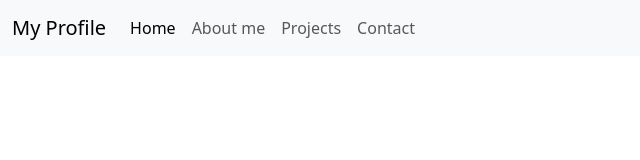
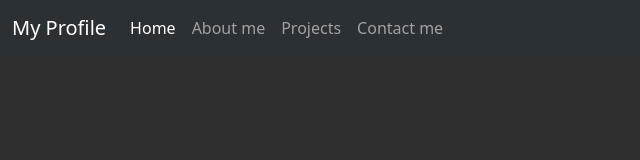
Before and after one commit to arunatoneway/Myprofileassign6, a plain HTML site: page homepage.html in a window 1280 px wide. Shown: the whole page, without its empty margins (0-640 px from the left). Drawn offline with nearby package versions, Linux system fonts and the light colour scheme.

Commit message:
changed navbar and background color and text color

```diff
--- a/homecss.css
+++ b/homecss.css
@@ -0,0 +1,5 @@
+body {
+            background-color: #2f2f30;
+            color: bisque;
+
+        }
--- a/homepage.html
+++ b/homepage.html
@@ -13,27 +13,29 @@
 
 <body>
 
-    <header>
-        <nav class="navbar navbar-expand-lg bg-body-tertiary">
-            <div class="container-fluid d-flex justify-content-between">
+    <header class=" sticky-top">
+        <nav class="navbar navbar-expand-lg bg-body-tertiary navbar bg-dark  "
+            data-bs-theme="dark" id="nav1">
+            <div class="container-fluid">
                 <a class="navbar-brand" href="#">My Profile</a>
-                <button class="navbar-toggler" type="button" data-bs-toggle="collapse" data-bs-target="#navbarNav"
-                    aria-controls="navbarNav" aria-expanded="false" aria-label="Toggle navigation">
+                <button class="navbar-toggler navbutt" type="button" data-bs-toggle="collapse"
+                    data-bs-target="#navbarNav" aria-controls="navbarNav" aria-expanded="false"
+                    aria-label="Toggle navigation">
                     <span class="navbar-toggler-icon"></span>
                 </button>
                 <div class="collapse navbar-collapse" id="navbarNav">
-                    <ul class="navbar-nav d-flex justify-content-between ">
+                    <ul class="navbar-nav">
                         <li class="nav-item">
-                            <a class="nav-link active" aria-current="page" href="#">Home</a>
+                            <a class="nav-link active" aria-current="page" href="homepage.html">Home</a>
                         </li>
                         <li class="nav-item">
-                            <a class="nav-link" href="#">About me</a>
+                            <a class="nav-link" href="#aboutme">About me</a>
                         </li>
                         <li class="nav-item">
-                            <a class="nav-link" href="#">Projects</a>
+                            <a class="nav-link" href="#projects">Projects</a>
                         </li>
                         <li class="nav-item">
-                            <a class="nav-link" href="">Contact</a>
+                            <a class="nav-link" href="#contactme">Contact me</a>
                         </li>
                     </ul>
                 </div>
```
